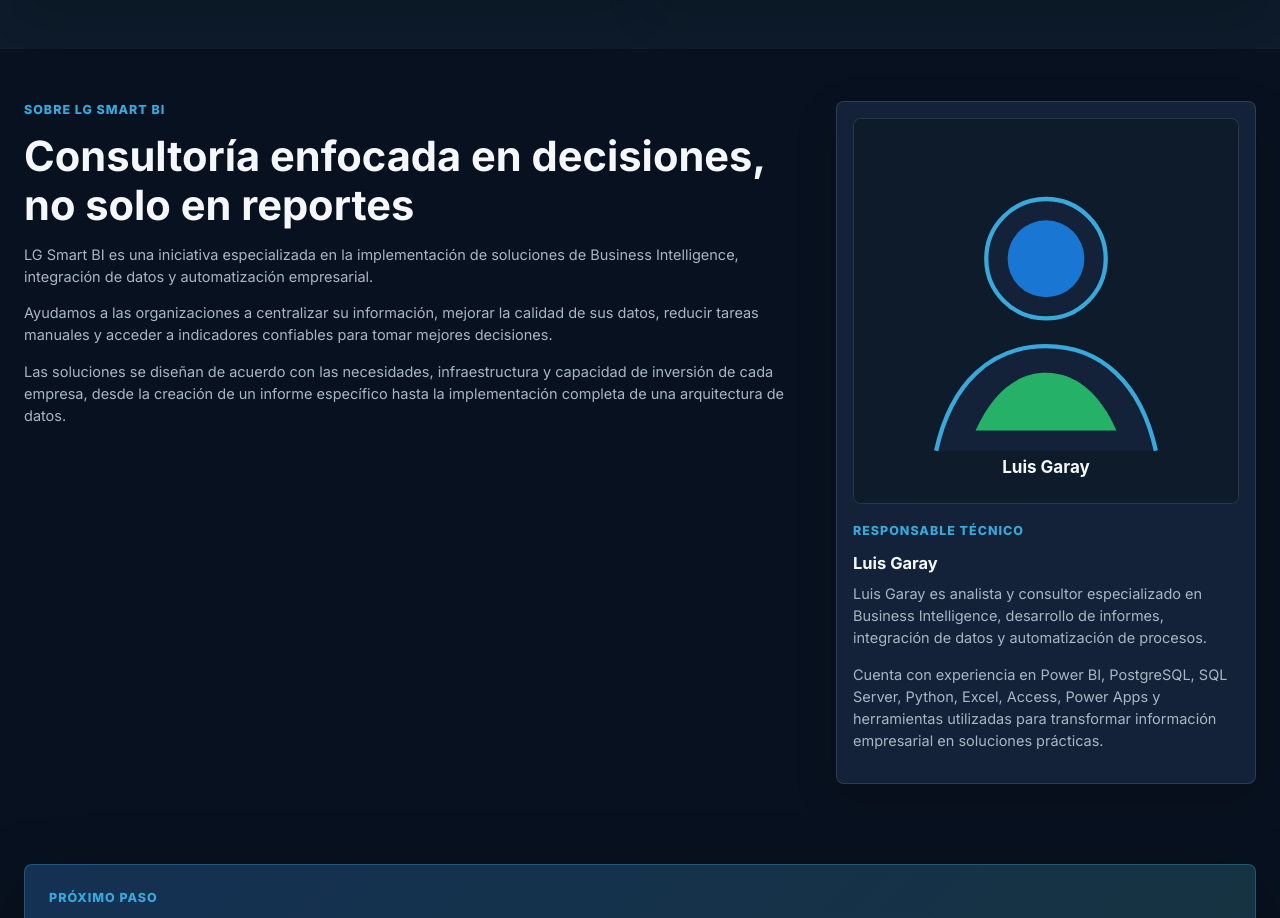
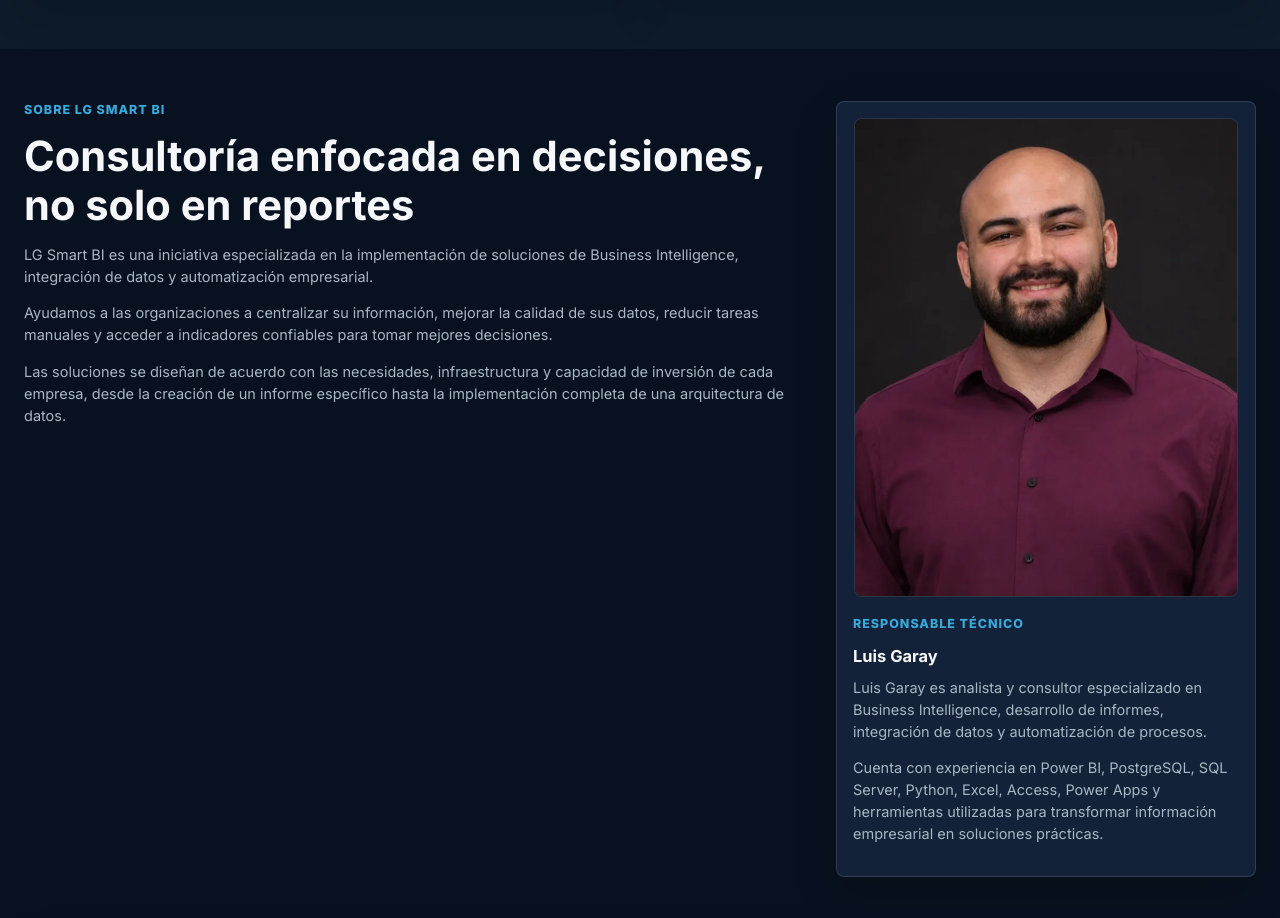
Before and after one commit to lgaray99/lgsmartbi-web, a website: page index.html in a window 1280 px wide. Shown: the part 4096-5014 px from the top of the page. Drawn offline with Linux system fonts and the light colour scheme.

Commit message:
feat: agregar fotografia profesional al portfolio

```diff
--- a/index.html
+++ b/index.html
@@ -398,7 +398,7 @@
                 </div>
 
                 <aside class="profile-card reveal" aria-label="Responsable técnico">
-                    <img src="assets/images/profile-placeholder.svg" alt="Placeholder de perfil profesional de Luis Garay">
+                    <img src="assets/images/luis-garay-perfil.webp" alt="Luis Garay, responsable técnico de LG Smart BI" width="640" height="800" loading="lazy" style="height:auto;max-width:384px;margin-inline:auto">
                     <div>
                         <p class="eyebrow">Responsable técnico</p>
                         <h3>Luis Garay</h3>
```
Also changed, not shown: assets/images/luis-garay-perfil.webp (added).
